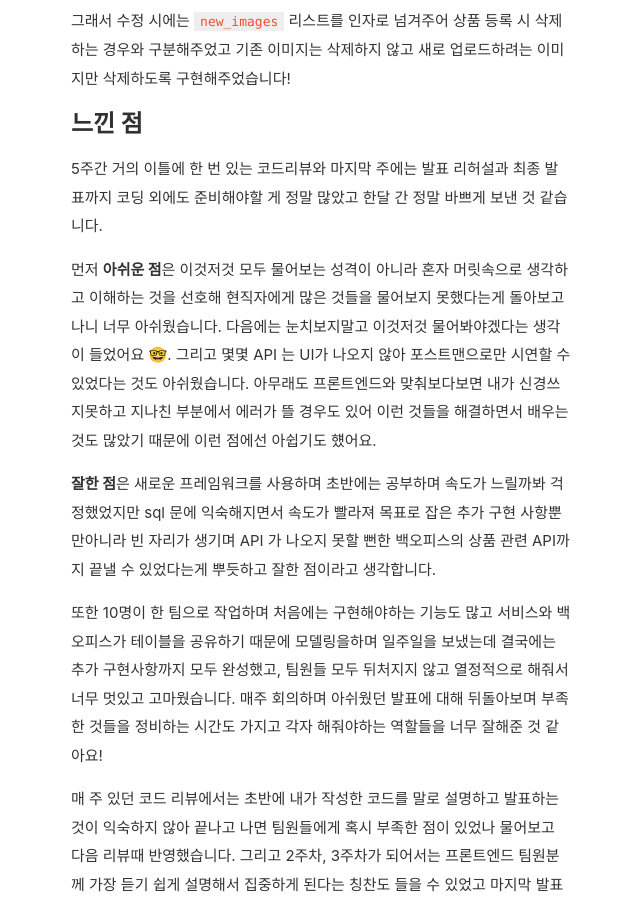
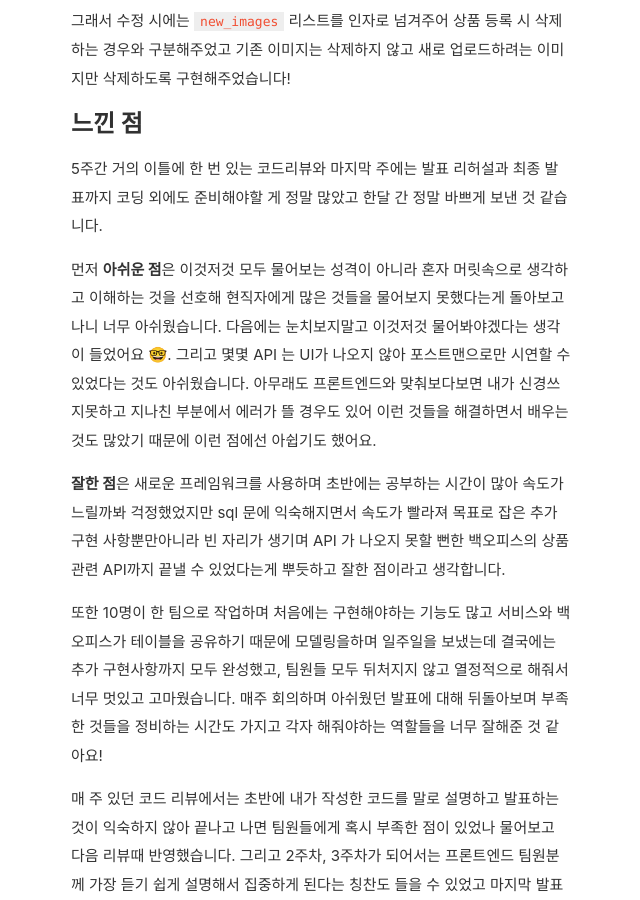
Before and after one commit to Gxone/Gxone.github.io, a Jekyll site: the page built from _posts/project/2020-10-23-brandi-project.md, in a window 1280 px wide and 900 px high, scrolled down 4960 px. Shown: the whole window, without its empty margins (319-959 px from the left). Built offline with Jekyll 4.4.1, drawn with Linux system fonts in a browser that asks for light colours.

Commit message:
Modify: 브랜디 후기 내용 수정

```diff
--- a/_posts/project/2020-10-23-brandi-project.md
+++ b/_posts/project/2020-10-23-brandi-project.md
@@ -147,9 +147,9 @@ def delete_image_in_s3(images, new_images):
 ## 느낀 점
 5주간 거의 이틀에 한 번 있는 코드리뷰와 마지막 주에는 발표 리허설과 최종 발표까지 코딩 외에도 준비해야할 게 정말 많았고 한달 간 정말 바쁘게 보낸 것 같습니다.
 
-먼저 <b>아쉬운 점</b>은 이것저것 모두 물어보는 성격이 아니라 혼자 머릿속으로 생각하고 이해하는 것을 선호해 현직자에게 많은 것들을 물어보지 못했다는게 돌아보고나니 너무 아쉬웠습니다. 다음에는 눈치보지말고 이것저것 물어봐야겠다는 생각이 들었어요 🤓. 그리고 몇몇 API 는 UI가 나오지 않아 포스트맨으로만 시연할 수 있었다는 것도 아쉬웠습니다. 아무래도 프론트엔드와 맞춰보다보면 내가 신경쓰지못하고 지나친 부분에서 에러가 뜰 경우도 있어 이런 것들을 해결하면서 배우는 것도 많았기 때문에 이런 점에선 아쉽기도 헀어요.
+먼저 <b>아쉬운 점</b>은 이것저것 모두 물어보는 성격이 아니라 혼자 머릿속으로 생각하고 이해하는 것을 선호해 현직자에게 많은 것들을 물어보지 못했다는게 돌아보고나니 너무 아쉬웠습니다. 다음에는 눈치보지말고 이것저것 물어봐야겠다는 생각이 들었어요 🤓. 그리고 몇몇 API 는 UI가 나오지 않아 포스트맨으로만 시연할 수 있었다는 것도 아쉬웠습니다. 아무래도 프론트엔드와 맞춰보다보면 내가 신경쓰지못하고 지나친 부분에서 에러가 뜰 경우도 있어 이런 것들을 해결하면서 배우는 것도 많았기 때문에 이런 점에선 아쉽기도 했어요.
 
-<b>잘한 점</b>은 새로운 프레임워크를 사용하며 초반에는 공부하며 속도가 느릴까봐 걱정했었지만 sql 문에 익숙해지면서 속도가 빨라져 목표로 잡은 추가 구현 사항뿐만아니라 빈 자리가 생기며 API 가 나오지 못할 뻔한 백오피스의 상품 관련 API까지 끝낼 수 있었다는게 뿌듯하고 잘한 점이라고 생각합니다.
+<b>잘한 점</b>은 새로운 프레임워크를 사용하며 초반에는 공부하는 시간이 많아 속도가 느릴까봐 걱정했었지만 sql 문에 익숙해지면서 속도가 빨라져 목표로 잡은 추가 구현 사항뿐만아니라 빈 자리가 생기며 API 가 나오지 못할 뻔한 백오피스의 상품 관련 API까지 끝낼 수 있었다는게 뿌듯하고 잘한 점이라고 생각합니다.
 
 또한 10명이 한 팀으로 작업하며 처음에는 구현해야하는 기능도 많고 서비스와 백오피스가 테이블을 공유하기 때문에 모델링을하며 일주일을 보냈는데 결국에는 추가 구현사항까지 모두 완성했고, 팀원들 모두 뒤처지지 않고 열정적으로 해줘서 너무 멋있고 고마웠습니다. 매주 회의하며 아쉬웠던 발표에 대해 뒤돌아보며 부족한 것들을 정비하는 시간도 가지고 각자 해줘야하는 역할들을 너무 잘해준 것 같아요!
 
```
Also changed, not shown: _posts/etc/2020-09-17-brandi-4.md (+0 -1 lines).
